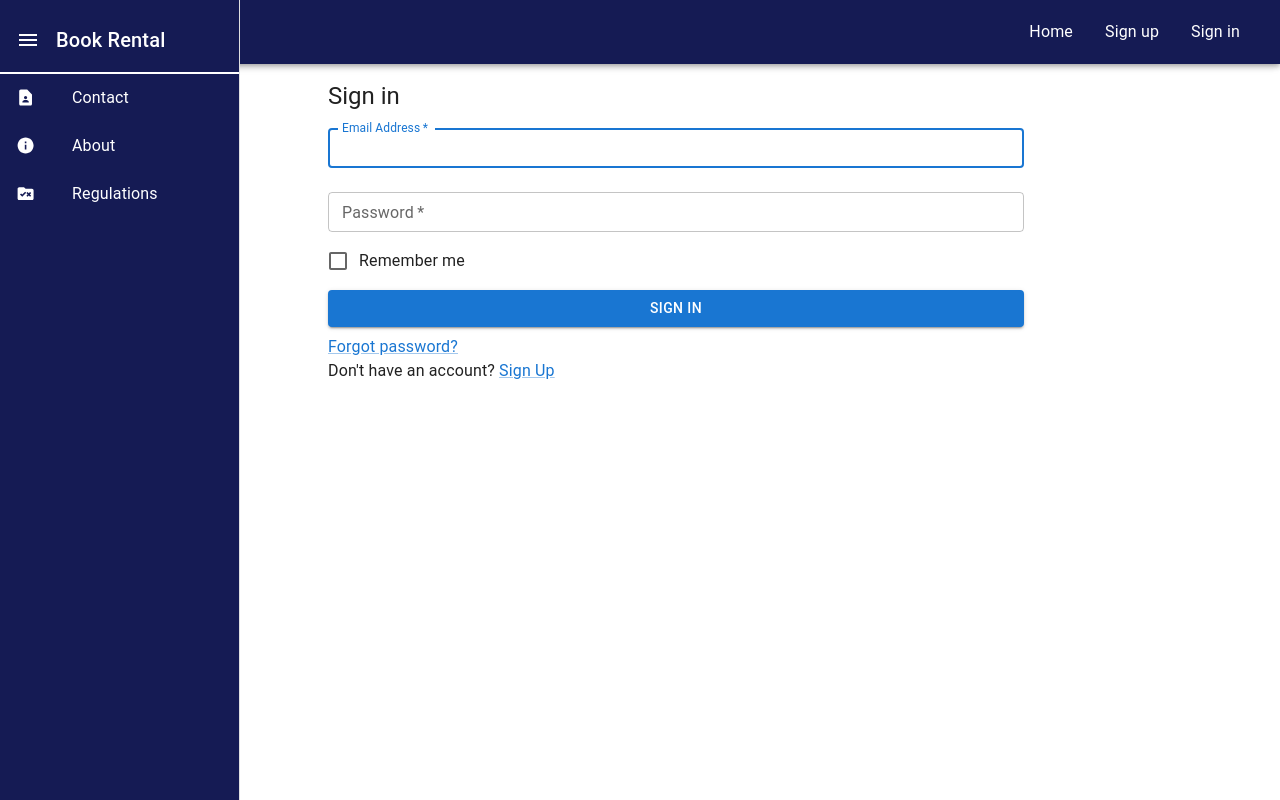
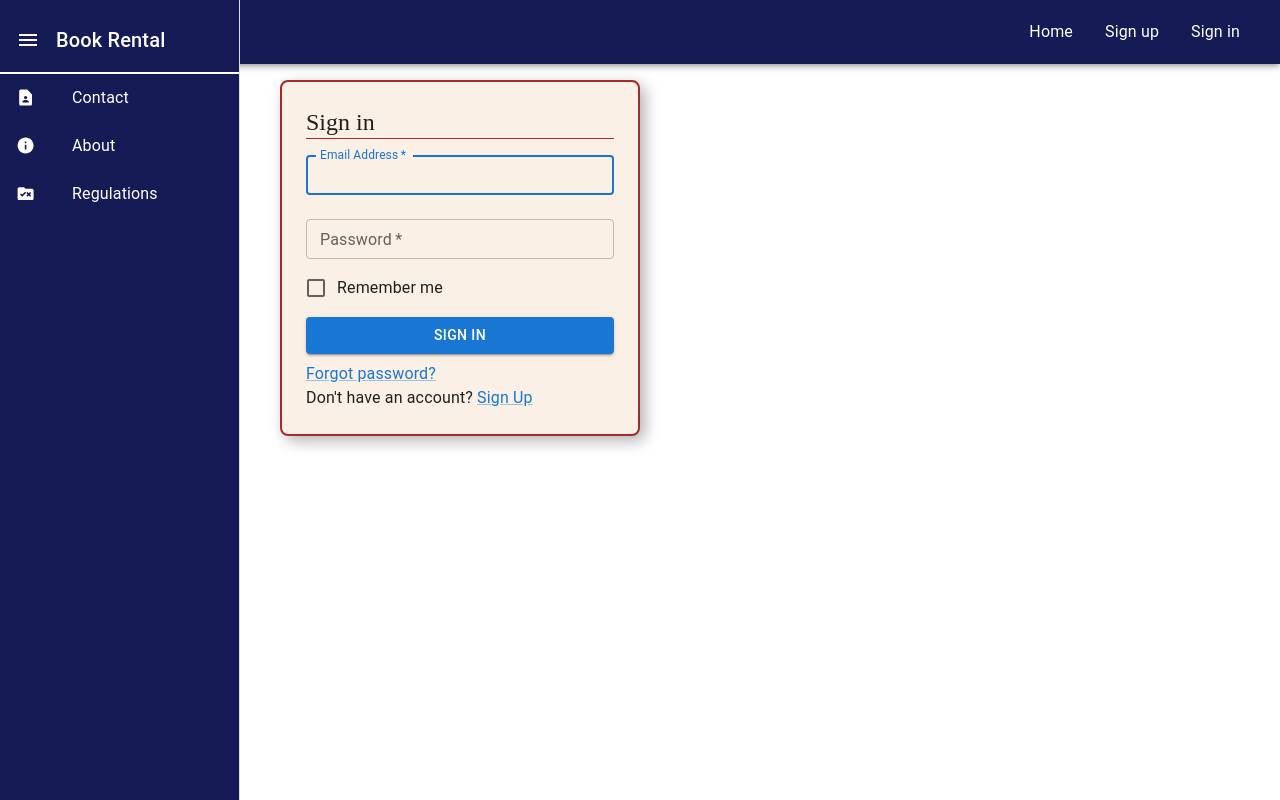
Before and after one commit to getye/Book-Rent-Vercel, a React (Create React App) app in the folder client/: page /signin in a window 1280 px wide. Built offline with nearby package versions, Linux system fonts and the light colour scheme.

Commit message:
Updated sigin component

```diff
--- a/client/src/components/signin.js
+++ b/client/src/components/signin.js
@@ -1,6 +1,6 @@
 import React, { useState } from 'react';
 import { useNavigate } from 'react-router-dom';
-import { Snackbar, Alert, Grid, Box, Typography, TextField, Button, Link, FormControlLabel, Checkbox } from '@mui/material';
+import { Snackbar, Alert, Grid, Box, Typography, TextField, Button, Link, FormControlLabel, Checkbox, Divider } from '@mui/material';
 
 export const Signin = () => {
   const navigate = useNavigate();
@@ -54,11 +54,21 @@ export const Signin = () => {
 
   return (
     <Box component={'form'} onSubmit={handleSubmit}>
-      <Grid container sx={{ paddingTop: 10, width: '80%', paddingLeft: 35 }}>
-          <Box sx={{ paddingLeft: 6 }}>
-            <Typography component="h1" variant="h5">
+      <Grid container sx={{ paddingTop: 10, width: {xs:'98%', sm:'50%'}, paddingLeft: {xs:0, sm:34} }}>
+        <Box
+          sx={{
+            marginLeft: 1,
+            padding: 3,
+            border: '2px solid #A52A2A', // Dark brown border
+            borderRadius: '8px',          // Rounded edges to resemble a book's binding
+            boxShadow: '5px 5px 15px rgba(0, 0, 0, 0.3)', // Slight shadow for depth
+            backgroundColor: '#FAF0E6',    // Light tan color for a classic book feel
+          }}
+          >
+          <Typography component="h1" variant="h5" sx={{ fontFamily: 'serif' }}>
             Sign in
           </Typography>
+          <Divider sx={{ borderColor: '#A52A2A' }} />
 
           <TextField
             margin="normal"
@@ -100,6 +110,7 @@ export const Signin = () => {
             </Typography>
           </Grid>
         </Box>
+
       </Grid>
 
       {/* Snackbar for notifications */}
```
Also changed, not shown: 8 other files (tests, documents, lock files or other folders). Lines whose indentation alone changed are shown as unchanged.
